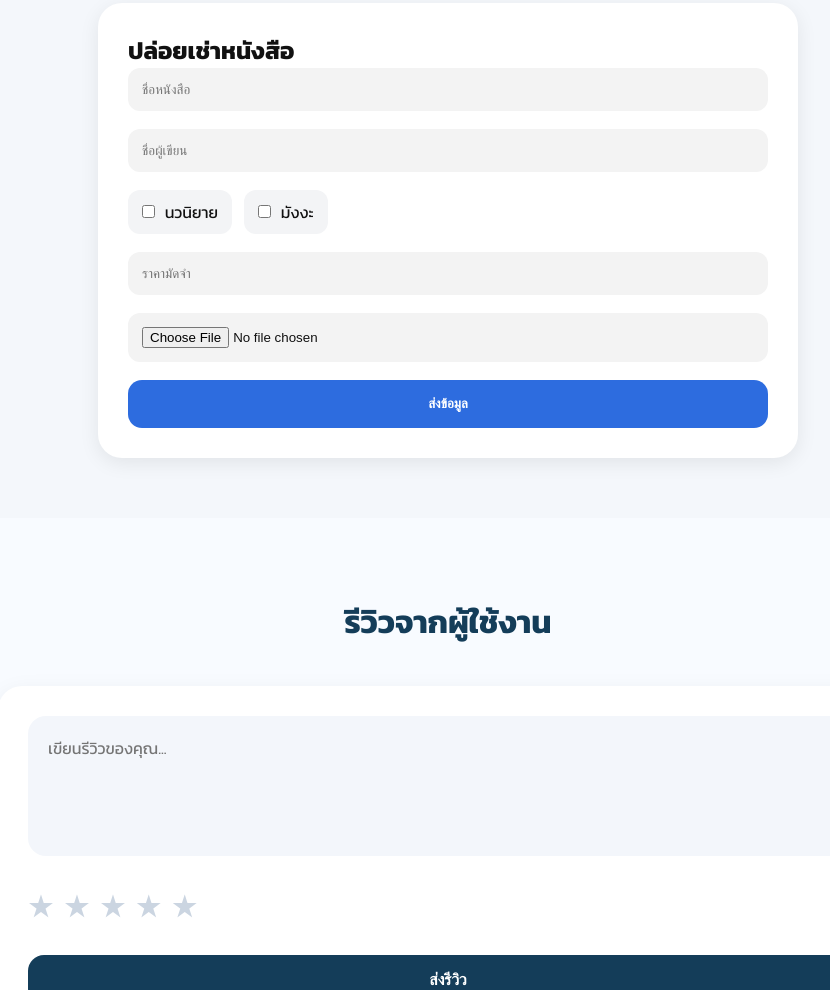
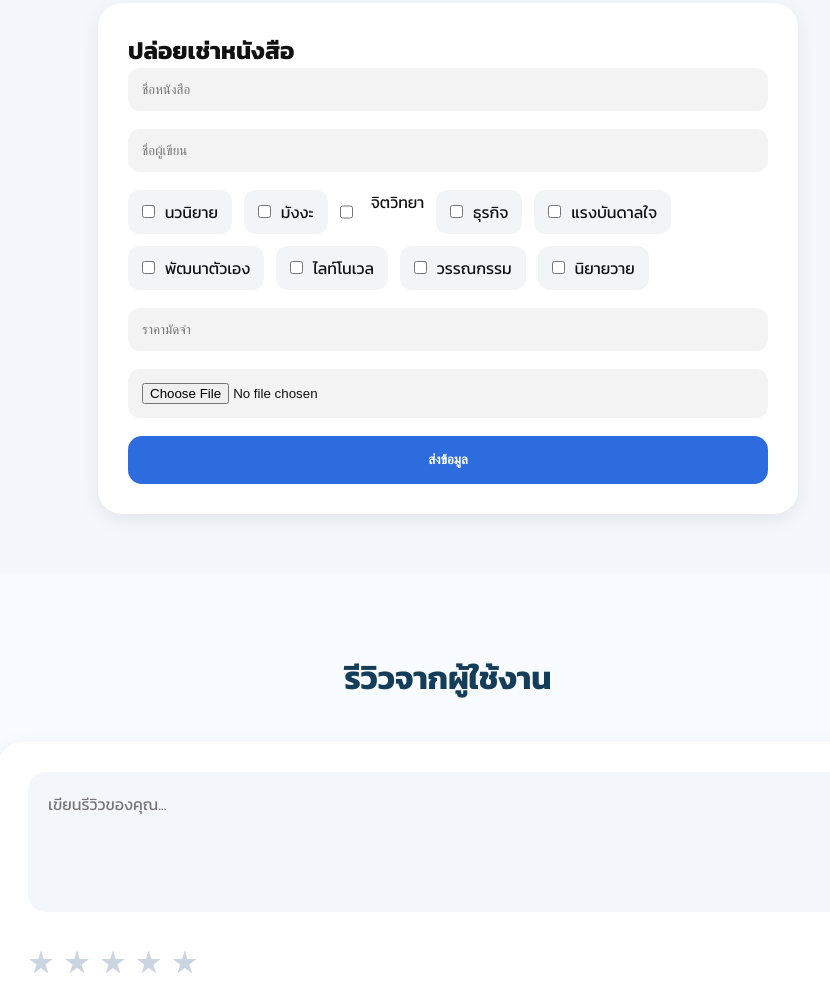
Before and after one commit to bookrent-ops/BookRent, a plain HTML site: page index.html in a window 1280 px wide. Shown: the part 940-1930 px from the top of the page, without its empty margins (192-1022 px from the left). Drawn offline with Linux system fonts and the light colour scheme.

Commit message:
Update index.html

```diff
--- a/index.html
+++ b/index.html
@@ -439,6 +439,47 @@ id="listing">
           <input type="checkbox"
           value="มังงะ">
           มังงะ
+        </label
+          <label>
+          <input type="checkbox"
+          value="จิตวิทยา">
+          จิตวิทยา
+        </label>
+
+        <label>
+          <input type="checkbox"
+          value="ธุรกิจ">
+          ธุรกิจ
+        </label>
+
+        <label>
+          <input type="checkbox"
+          value="แรงบันดาลใจ">
+          แรงบันดาลใจ
+        </label>
+
+        <label>
+          <input type="checkbox"
+          value="พัฒนาตัวเอง">
+          พัฒนาตัวเอง
+        </label>
+
+        <label>
+          <input type="checkbox"
+          value="ไลท์โนเวล">
+          ไลท์โนเวล
+        </label>
+
+        <label>
+          <input type="checkbox"
+          value="วรรณกรรม">
+          วรรณกรรม
+        </label>
+
+        <label>
+          <input type="checkbox"
+          value="นิยายวาย">
+          นิยายวาย
         </label>
 
       </div>
```
